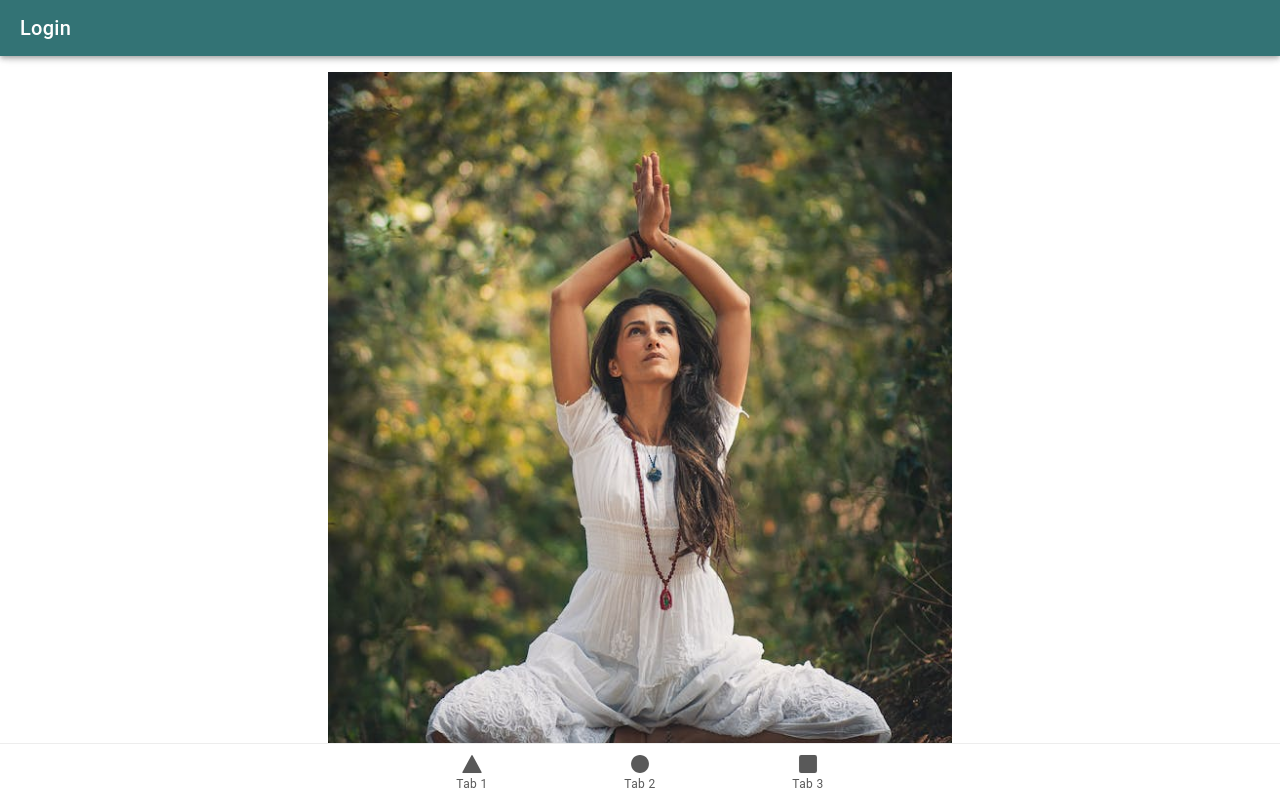
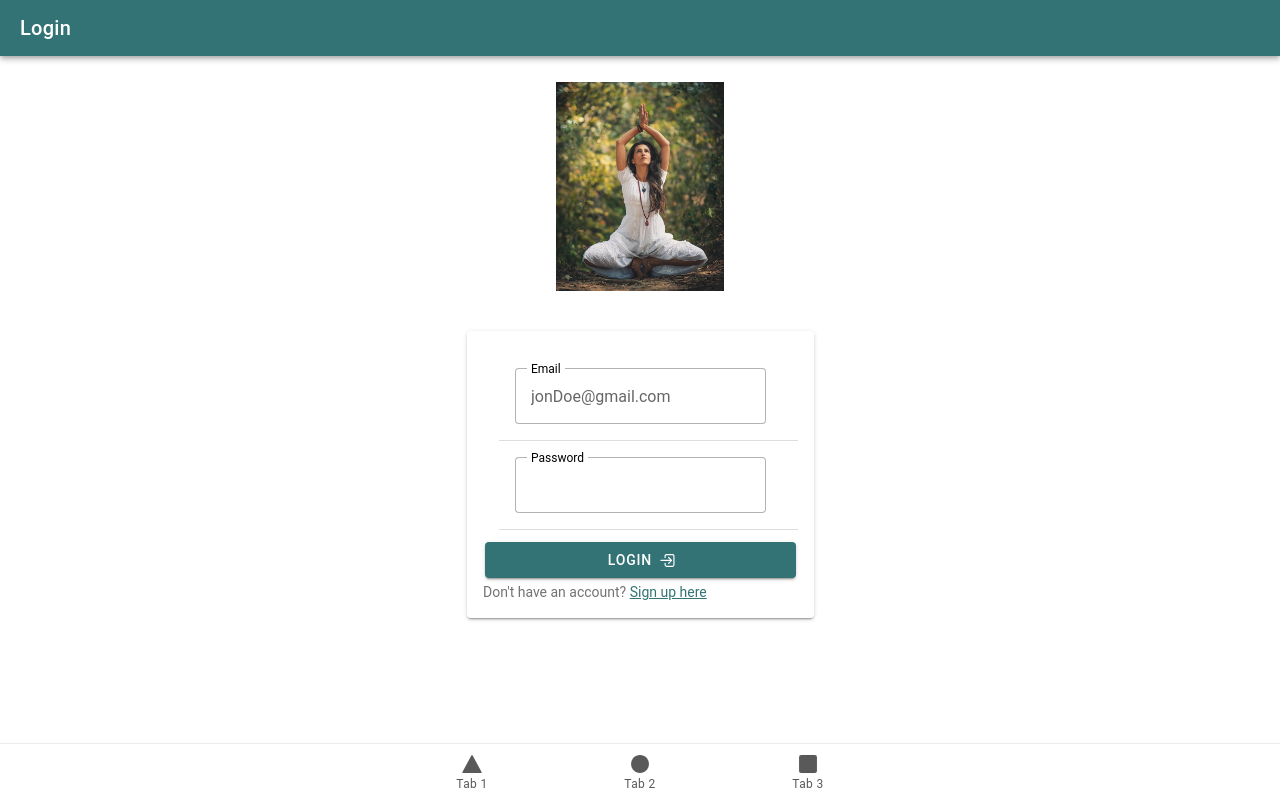
Before and after one commit to kimbali/yoga_lab_ionic_react, a React (Vite) app: page /login in a window 1280 px wide. Built offline with nearby package versions, Linux system fonts and the light colour scheme.

Commit message:
add grid to main login and register page

```diff
--- a/src/pages/LoginPage.tsx
+++ b/src/pages/LoginPage.tsx
@@ -11,9 +11,7 @@
   IonIcon,
   IonInput,
   IonItem,
-  IonList,
-  IonButtons,
-  IonBackButton,
+  IonList, IonGrid, IonRow, IonCol,
 } from "@ionic/react";
 import { logInOutline } from "ionicons/icons";
 import { login as loginService } from "../services/authService";
@@ -55,6 +53,9 @@
         </IonToolbar>
       </IonHeader>
       <IonContent>
+        <IonGrid fixed>
+          <IonRow class='ion-justify-content-center'>
+            <IonCol sizeXs='12' sizeMd='8' sizeLg='6' sizeXl='4'>
               <div className='ion-text-center ion-padding'>
                 <img
                     src={splashImg}
@@ -62,7 +63,10 @@
                     width={"50%"}
                 />
               </div>
-
+            </IonCol>
+          </IonRow>
+          <IonRow class='ion-justify-content-center'>
+            <IonCol sizeXs='12' sizeMd='8' sizeLg='6' sizeXl='4'>
               <IonCard>
                 <IonCardContent>
                   <form onSubmit={handleLogin}>
@@ -105,6 +109,11 @@
                   </form>
                 </IonCardContent>
               </IonCard>
+            </IonCol>
+          </IonRow>
+
+        </IonGrid>
+
       </IonContent>
     </IonPage>
   );
--- a/src/pages/SignUp.tsx
+++ b/src/pages/SignUp.tsx
@@ -13,7 +13,7 @@
   IonItem,
   IonList,
   IonButtons,
-  IonBackButton,
+  IonBackButton, IonGrid, IonRow, IonCol,
 } from "@ionic/react";
 import { checkmarkDoneCircleOutline } from "ionicons/icons";
 import { signup } from "../services/authService";
@@ -47,6 +47,9 @@
         </IonToolbar>
       </IonHeader>
       <IonContent>
+        <IonGrid fixed>
+          <IonRow class='ion-justify-content-center'>
+            <IonCol sizeXs='12' sizeMd='8' sizeLg='6' sizeXl='4'>
               <IonCard>
                 <IonCardContent>
                   <form onSubmit={handleSignUp}>
@@ -98,6 +101,10 @@
                   </p>
                 </IonCardContent>
               </IonCard>
+
+            </IonCol>
+          </IonRow>
+        </IonGrid>
       </IonContent>
     </IonPage>
   );
```
Also changed, not shown: 79 other files (tests, documents, lock files or other folders). Lines whose indentation alone changed are shown as unchanged.
